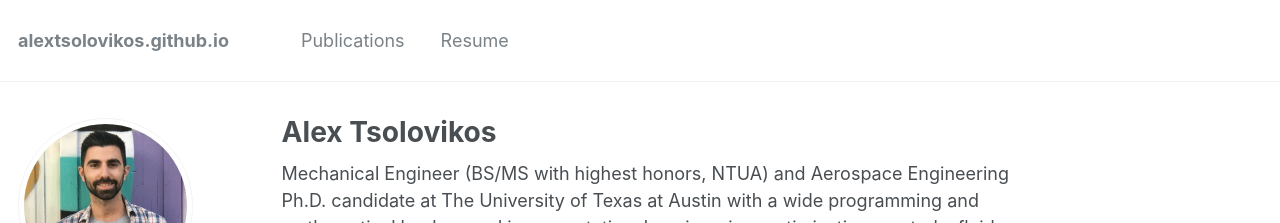
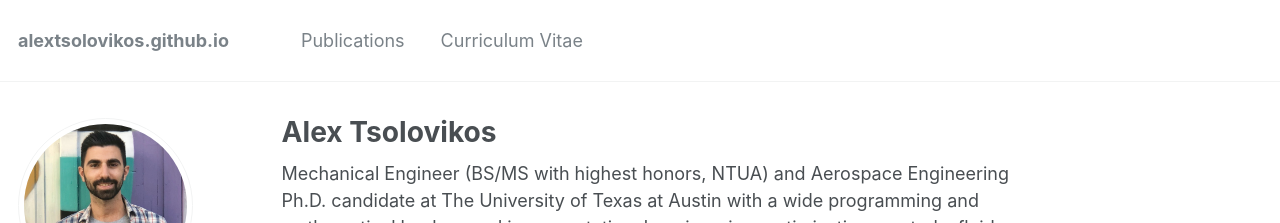
Before and after one commit to alextsolovikos/alextsolovikos.github.io, a Jekyll site: the page built from _pages/about.md, in a window 1280 px wide and 900 px high. Shown: the top 223 px of the window. Built offline with Jekyll 4.4.1, drawn with Linux system fonts in a browser that asks for light colours.

Commit message:
Update navigation.yml

```diff
--- a/_data/navigation.yml
+++ b/_data/navigation.yml
@@ -3,8 +3,8 @@ main:
   - title: "Publications"
     url: /publications/
 
-  - title: "Resume"
-    url: /docs/Resume.pdf
+  - title: "Curriculum Vitae"
+    url: /docs/Curriculum_Vitae.pdf
 
 #  - title: "Google Scholar"
 #    url: https://scholar.google.com/citations?user=r7HwoxEAAAAJ
```
